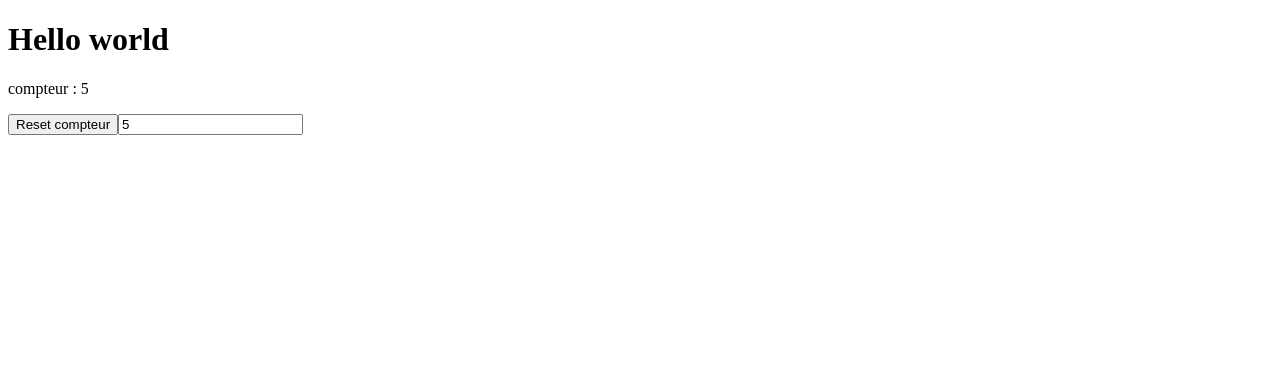
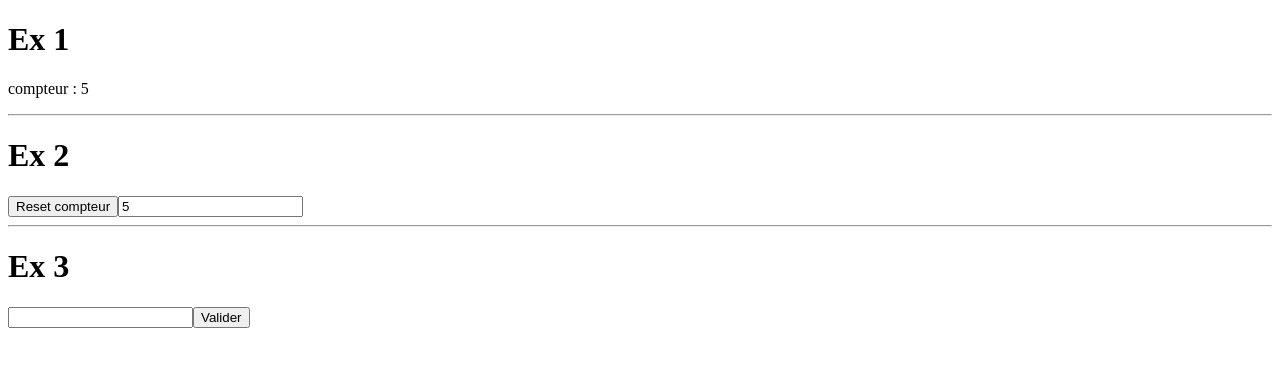
Before and after one commit to Faez-B/Vue-Avance, a Vue app in the folder vue-project/: page / in a window 1280 px wide. Shown: the top 366 px of the page. Built offline with nearby package versions, Linux system fonts and the light colour scheme.

Commit message:
Exercice 3 decodage d'un jwt Installation du module jose

```diff
--- a/vue-project/package.json
+++ b/vue-project/package.json
@@ -11,6 +11,7 @@
     "lint": "eslint . --ext .vue,.js,.jsx,.cjs,.mjs --fix --ignore-path .gitignore"
   },
   "dependencies": {
+    "jose": "^4.8.1",
     "vue": "^3.2.36"
   },
   "devDependencies": {
--- a/vue-project/src/App.vue
+++ b/vue-project/src/App.vue
@@ -1,6 +1,12 @@
 <script setup>
   import {ref} from "vue";
+  import * as jose from 'jose'
+
   const compteur = ref(0);
+  const jwt = ref("");
+  const decoded = ref("");
+  let show = ref(false);
+  // console.log(jose);
 
   setInterval( () => {
     compteur.value++;
@@ -9,16 +15,27 @@
   function resetCompteur() {
     compteur.value = 0;
   }
+
+  function decode() {
+    // event.preventDefault();
+    decoded.value = jose.decodeJwt(jwt.value);
+    show.value = true;
+  }
+
 </script>
 
 <template>
 
   <main>
-    <h1>Hello world</h1>
+    <h1>Ex 1</h1>
 
     <p>
       compteur : {{ compteur }}
     </p>
+
+    <hr>
+
+    <h1>Ex 2</h1>
 
     <div>
       <button @click="resetCompteur()">Reset compteur</button>
@@ -26,6 +43,18 @@
       <input type="number" v-model="compteur">
     </div>
 
+    <hr>
+
+    <h1>Ex 3</h1>
+
+    <form @submit.prevent="decode();">
+      <input type="text" v-model="jwt">
+      <input type="submit" value="Valider" />
+    </form>
+
+    <p v-if="show">
+      {{ decoded }}
+    </p>
   </main>
 
 </template>
```
Also changed, not shown: 1 other file (tests, documents, lock files or other folders).
